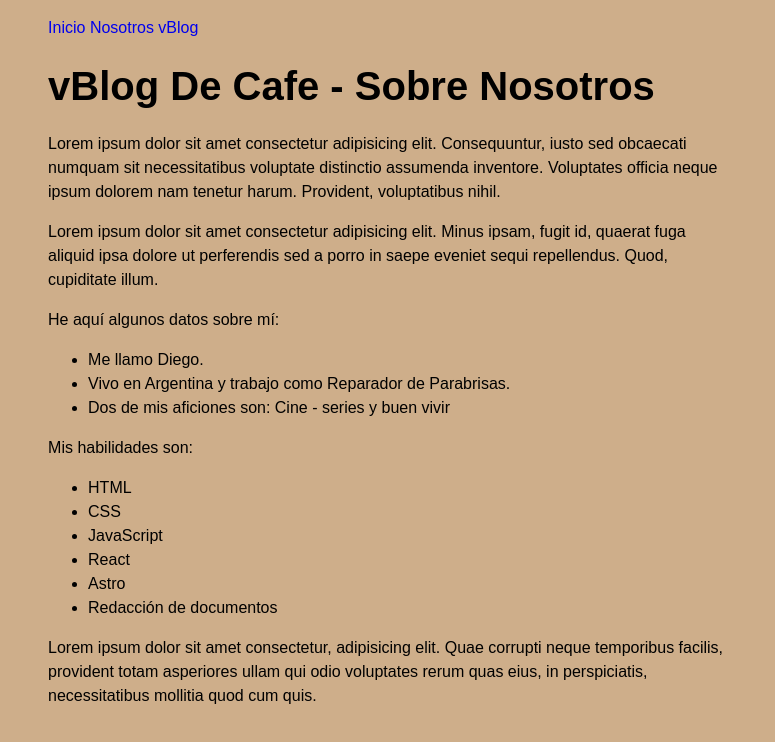
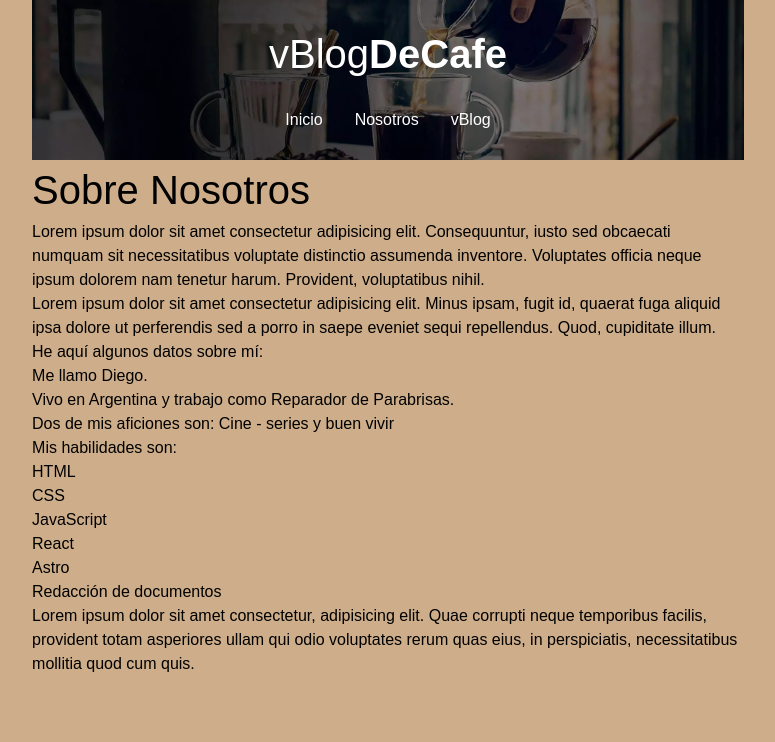
Before and after one commit to diegoe120/vBlogDeCafe, an Astro site: page /abaut in a window 1280 px wide. Shown: the whole page, without its empty margins (252-1027 px from the left). Built offline with nearby package versions, Linux system fonts and the light colour scheme; Astro itself is replaced by a stand-in of ours.

Commit message:
agregado de algo de css

```diff
--- a/astro.config.mjs
+++ b/astro.config.mjs
@@ -1,4 +1,8 @@
 import { defineConfig } from 'astro/config';
 
+import tailwind from "@astrojs/tailwind";
+
 // https://astro.build/config
-export default defineConfig({});
+export default defineConfig({
+  integrations: [tailwind()]
+});
--- a/package.json
+++ b/package.json
@@ -10,6 +10,8 @@
     "astro": "astro"
   },
   "dependencies": {
-    "astro": "^4.4.15"
+    "@astrojs/tailwind": "^5.1.0",
+    "astro": "^4.4.15",
+    "tailwindcss": "^3.4.1"
   }
 }
--- /dev/null
+++ b/src/components/BarraMenu.astro
@@ -0,0 +1,9 @@
+---
+import TituloHeader from "./TituloHeader.astro";
+import Navigation from "./Navigation.astro";
+---
+
+<div class="barra-menu">
+    <TituloHeader />
+    <Navigation />
+</div>
--- /dev/null
+++ b/src/components/Header.astro
@@ -0,0 +1,7 @@
+---
+import BarraMenu from "./BarraMenu.astro";
+---
+
+<header class="bg-hero">
+    <BarraMenu />
+</header>
--- a/src/components/Navigation.astro
+++ b/src/components/Navigation.astro
@@ -2,6 +2,8 @@
 
 ---
 
-<a href="/">Inicio</a>
-<a href="/abaut/">Nosotros</a>
-<a href="/blog">vBlog</a>
+<nav class="menu">
+    <a href="/">Inicio</a>
+    <a href="/abaut/">Nosotros</a>
+    <a href="/blog/">vBlog</a>
+</nav>
--- /dev/null
+++ b/src/components/TituloHeader.astro
@@ -0,0 +1,9 @@
+---
+
+---
+
+<a class="" href="/">
+    <h1 class="hero-titulo">
+        vBlog<span class="font-bold">DeCafe</span>
+    </h1>
+</a>
--- a/src/pages/abaut.astro
+++ b/src/pages/abaut.astro
@@ -1,9 +1,9 @@
 ---
 import "../styles/globales.css";
-import Navigation from "../components/Navigation.astro";
+import Header from "../components/Header.astro";
 import Footer from "../components/Footer.astro";
 
-const pageTitle = "vBlog De Cafe - Sobre Nosotros";
+const pageTitle = "Sobre Nosotros";
 const identity = {
     firstName: "Diego",
     country: "Argentina",
@@ -30,7 +30,7 @@ const skills = [
         <title>{pageTitle}</title>
     </head>
     <body>
-        <Navigation />
+        <Header />
 
         <h1>{pageTitle}</h1>
         <p>
--- a/src/pages/blog.astro
+++ b/src/pages/blog.astro
@@ -1,6 +1,6 @@
 ---
 import "../styles/globales.css";
-import Navigation from "../components/Navigation.astro";
+import Header from "../components/Header.astro";
 import Footer from "../components/Footer.astro";
 ---
 
@@ -13,10 +13,10 @@ import Footer from "../components/Footer.astro";
         <title>vBlogDeCafe</title>
     </head>
     <body>
-        <Navigation />
+        <Header />
 
         <h1>vBlog</h1>
-        <h2>La Historia y Cultura del Cafe</h2>
+        <h2 class="font-medium">La Historia y Cultura del Cafe</h2>
         <ul>
             <li>
                 <a href="/posts/post-1"
--- a/src/pages/index.astro
+++ b/src/pages/index.astro
@@ -1,6 +1,6 @@
 ---
 import "../styles/globales.css";
-import Navigation from "../components/Navigation.astro";
+import Header from "../components/Header.astro";
 import Footer from "../components/Footer.astro";
 
 const pageTitle = "vBlogDeCafe";
@@ -15,8 +15,7 @@ const pageTitle = "vBlogDeCafe";
 		<title>{pageTitle}</title>
 	</head>
 	<body>
-		<Navigation />
-		<h1>{pageTitle}</h1>
+		<Header />
 		<h2>Aprendiendo de expertos del Cafe, un viaje cultural</h2>
 		<Footer />
 	</body>
--- a/src/styles/globales.css
+++ b/src/styles/globales.css
@@ -5,16 +5,19 @@
 }
 
 html {
-    background-color: var(--colorDeFondoPrimario);
+    /* background-color: var(--colorDeFondoPrimario); */
     font-family: sans-serif;
+    margin: 0;
+    padding: 0;
 }
 
 body {
     margin: 0 auto;
     width: 100%;
     max-width: 80ch;
-    padding: 1rem;
+    padding: 0rem;
     line-height: 1.5;
+    background-color: var(--colorDeFondoPrimario);
 }
 
 * {
@@ -22,10 +25,41 @@ body {
 }
 
 h1 {
-    margin: 1rem 0;
+
     font-size: 2.5rem;
+}
+
+h2 {
+    font-size: 1.8rem;
 }
 
 a {
     text-decoration: none;
 }
+
+.barra-menu {
+    color: var(--blanco);
+    text-align: center;
+}
+
+.menu {
+    display: flex;
+    gap: 2rem;
+    align-items: center;
+    justify-content: center;
+}
+
+.bg-hero {
+    margin-top: 0;
+    padding: 0;
+    height: 10rem;
+    width: 100%;
+    background-image: url('../image/banner.webp');
+    background-repeat: no-repeat;
+    background-position: center;
+    background-size: cover;
+}
+
+.hero-titulo {
+    padding: 1.5rem;
+}
--- /dev/null
+++ b/tailwind.config.mjs
@@ -0,0 +1,12 @@
+/** @type {import('tailwindcss').Config} */
+export default {
+	content: ['./src/**/*.{astro,html,js,jsx,md,mdx,svelte,ts,tsx,vue}'],
+	theme: {
+		extend: {
+			backgroundImage: {
+				'bg-hero-banner': "url('../image/banner.webp')",
+			}
+		},
+	},
+	plugins: [],
+}
```
Also changed, not shown: pnpm-lock.yaml, src/image/banner.webp (added), src/image/blog1.webp (added), src/image/blog2.webp (added), src/image/blog3.webp (added).
